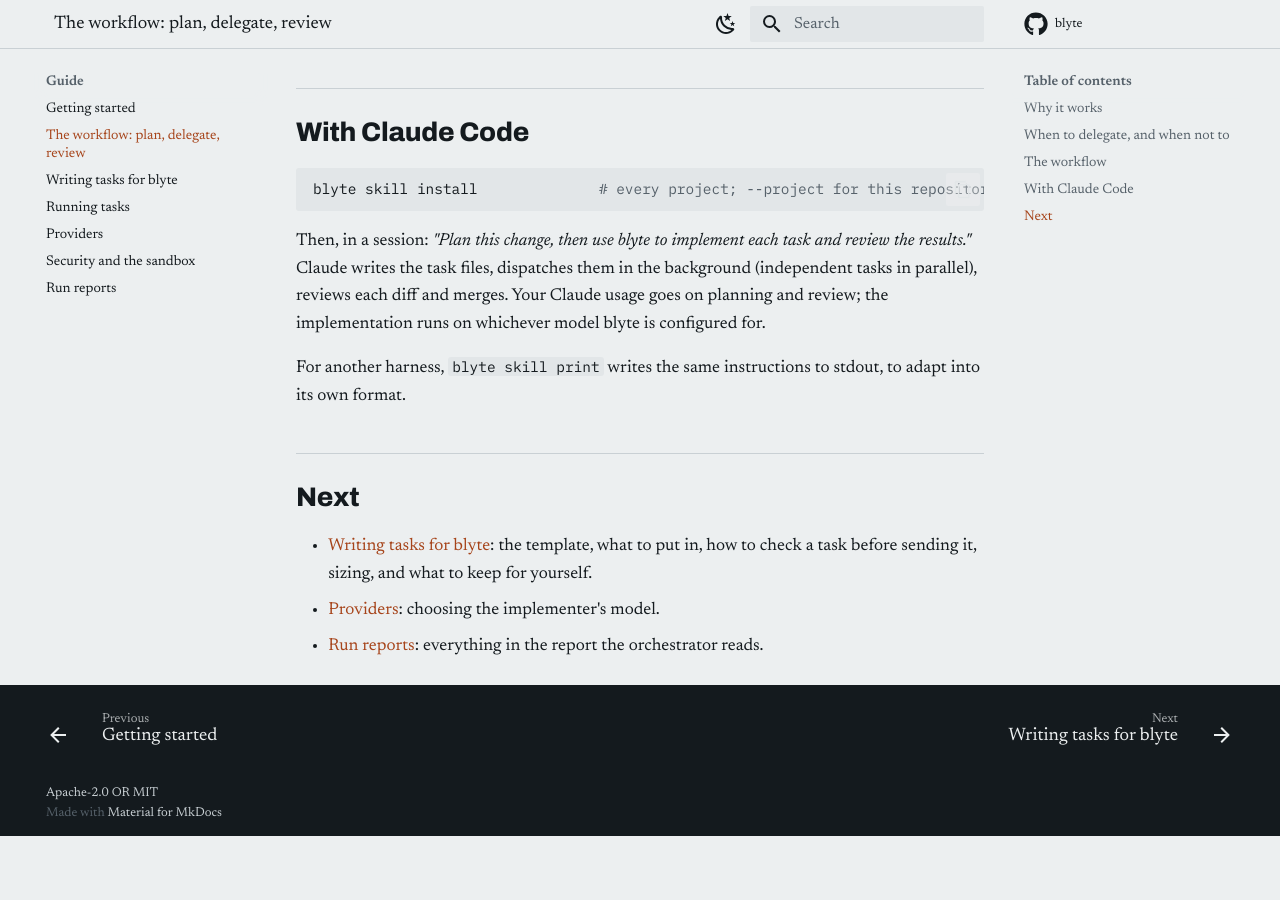
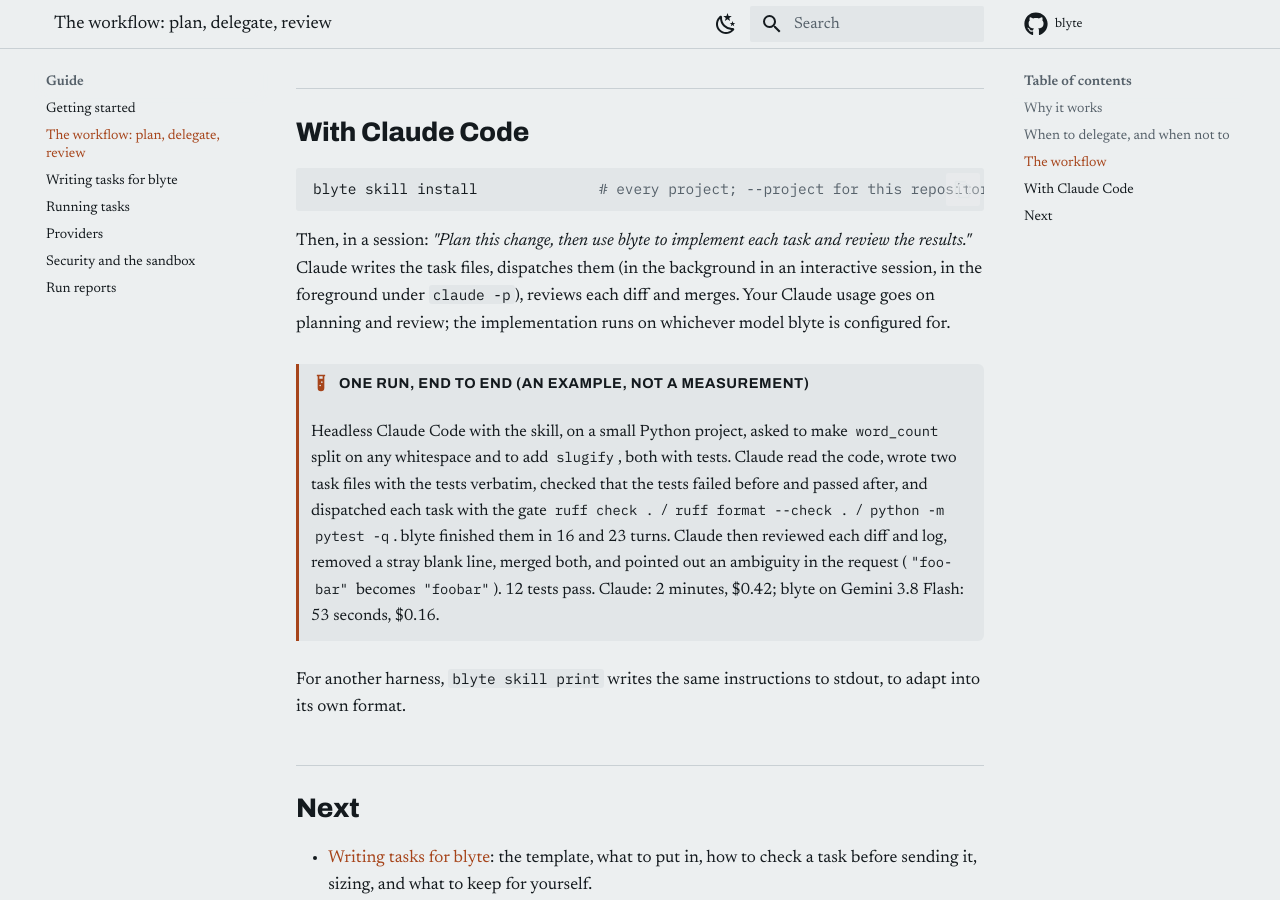
Before and after one commit to dnf0/blyte, an MkDocs documentation site: the page built from docs/orchestration.md, in a window 1280 px wide and 900 px high, scrolled down 3379 px. Built offline with MkDocs 1.6.1 and Material for MkDocs 9.7.7, drawn with Linux system fonts in a browser that asks for light colours; comment, search, counter and statistics services are not loaded; before the commit the page ends 4215 px from its top, so only the background shows below that.

Commit message:
docs: foreground dispatch under claude -p; one end-to-end run as an example
Co-Authored-By: Claude Opus 5.5 (1M context) <noreply@anthropic.com>

````diff
--- a/docs/orchestration.md
+++ b/docs/orchestration.md
@@ -130,9 +130,19 @@ blyte skill install              # every project; --project for this repository
 ```
 
 Then, in a session: *"Plan this change, then use blyte to implement each task and review the
-results."* Claude writes the task files, dispatches them in the background (independent tasks in
-parallel), reviews each diff and merges. Your Claude usage goes on planning and review; the
-implementation runs on whichever model blyte is configured for.
+results."* Claude writes the task files, dispatches them (in the background in an interactive
+session, in the foreground under `claude -p`), reviews each diff and merges. Your Claude usage goes
+on planning and review; the implementation runs on whichever model blyte is configured for.
+
+!!! example "One run, end to end (an example, not a measurement)"
+    Headless Claude Code with the skill, on a small Python project, asked to make `word_count`
+    split on any whitespace and to add `slugify`, both with tests. Claude read the code, wrote two
+    task files with the tests verbatim, checked that the tests failed before and passed after,
+    and dispatched each task with the gate `ruff check .` / `ruff format --check .` /
+    `python -m pytest -q`. blyte finished them in 16 and 23 turns. Claude then reviewed each diff
+    and log, removed a stray blank line, merged both, and pointed out an ambiguity in the request
+    (`"foo-bar"` becomes `"foobar"`). 12 tests pass. Claude: 2 minutes, $0.42; blyte on Gemini
+    3.8 Flash: 53 seconds, $0.16.
 
 For another harness, `blyte skill print` writes the same instructions to stdout, to adapt into
 its own format.
````
